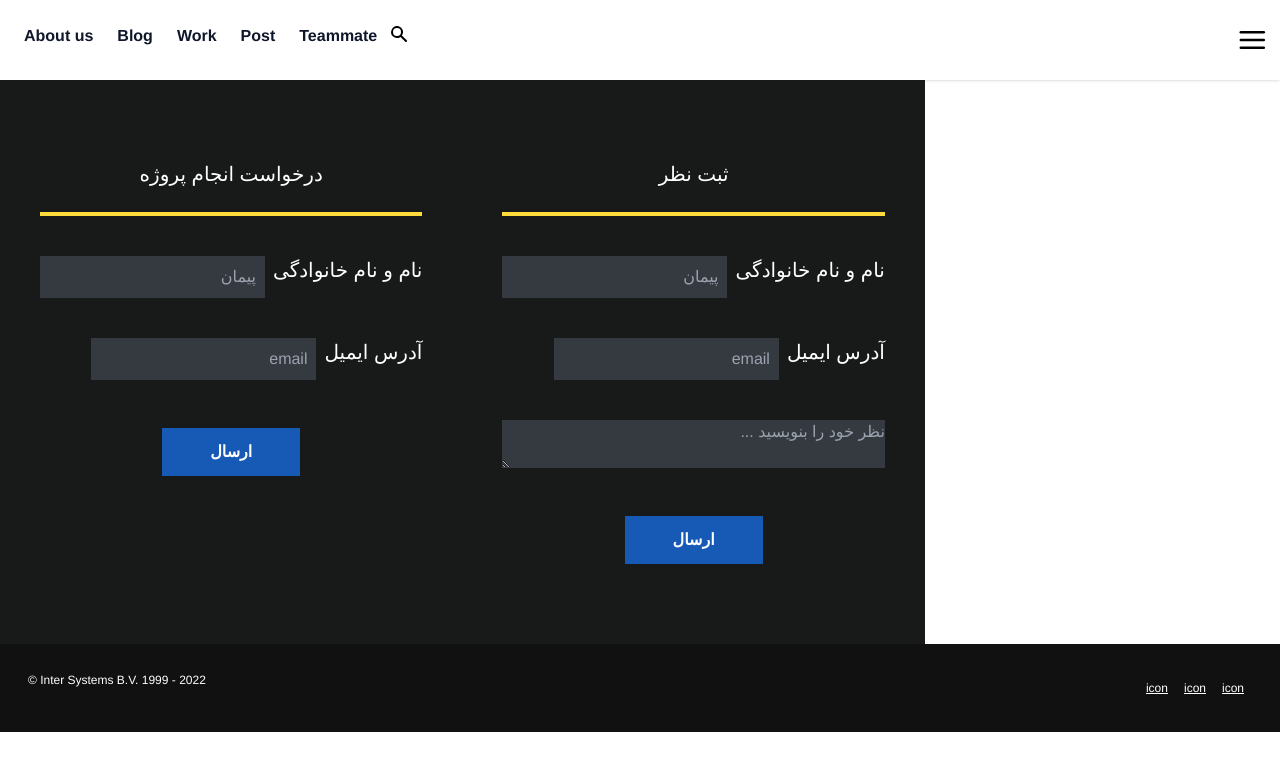
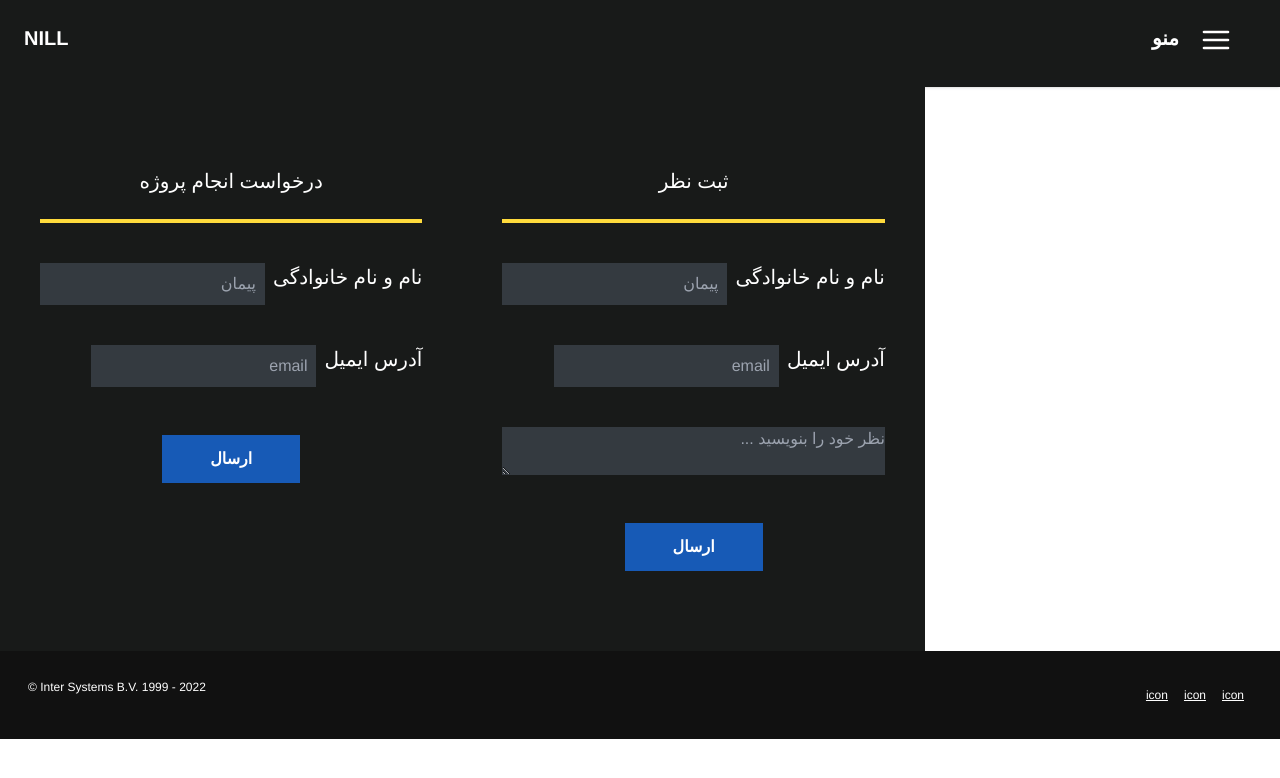
Before and after one commit to Samira-ABDI79/Nill, a React (Create React App) app: page /about in a window 1280 px wide. Shown: the top 778 px of the page. Built offline with nearby package versions, Linux system fonts and the light colour scheme.

Commit message:
feat (Layouts) : add Drawer in navbar

```diff
--- a/public/index.html
+++ b/public/index.html
@@ -36,6 +36,7 @@ body{
    overflow-x: hidden;
 
 }
+
     </style>
   </head>
   <body>
--- a/src/Components/Home/Home.tsx
+++ b/src/Components/Home/Home.tsx
@@ -4,7 +4,7 @@ import images from "../../Importer/Importer";
 function Home(){
     return (
      <>
-      <div className="mt-10 px-8">
+      <div className="mt-10 px-8 overflow-x-hidden">
 
 
 </div>
--- a/src/Layouts/Menu.tsx
+++ b/src/Layouts/Menu.tsx
@@ -1,12 +1,13 @@
 import { Link } from "react-router-dom";
 import { useState } from "react";
 import {menuItems} from "../Services/Data/data"
-function Menu(){
+function Drawer(){
     const [item] = useState(menuItems);
     return (
 
         <>
-      <div className="bg-screen flex justify-center items-center mt-12 pb-20 h-screen">
+    <div className="absolute w-screen h-screen overflow-x-hidden">
+    <div className="bg-screen flex justify-center items-center  pb-20 h-screen">
   <div className="w-3/6 flex flex-col justify-center items-center">
   {item.map((item) => (
   <a  className="p-3 hover:underline font-bold text-5xl text-white">  <Link to={item.route}>{item.name}</Link></a>
@@ -16,8 +17,9 @@ function Menu(){
 
   </div>
 </div>
+    </div>
         </>
     )
 }
 
-export default Menu;
+export default Drawer;
--- a/src/Layouts/Navbar.tsx
+++ b/src/Layouts/Navbar.tsx
@@ -1,33 +1,45 @@
 import { useState } from "react";
-import { Link } from "react-router-dom";
+import Drawer from "./Menu";
 
 
-import {navbarItems} from "../Services/Data/data"
 
 
-const Navbar = () => {
-  const [item] = useState(navbarItems);
+const HomeNavbar = () => {
+
+  const [showModal,setShowModal]=useState(false)
 
   return (
+   <>
 
+<header className="w-screen p-3 bg-screen shadow overflow-x-hidden">
+    <div className="w-screen  flex justify-between p-3">
+  <p className="text-white font-bold text-xl">NILL</p>
+    <div className="flex justify-between lg:w-32 w-3/6" >
+    <p className="text-white font-bold text-xl" >منو</p>
+    <div>
 
-<header className="w-screen p-3 bg-white shadow ">
-    <div className="flex py-3">
+            {!showModal ?
+      <button className="mr-12" type="button" onClick={()=>setShowModal(true)}>
+      <svg className="h-8 w-8 text-white"  viewBox="0 0 24 24"  fill="none"  stroke="currentColor"  stroke-width="2"  stroke-linecap="round"  stroke-linejoin="round">  <line x1="3" y1="12" x2="21" y2="12" />  <line x1="3" y1="6" x2="21" y2="6" />  <line x1="3" y1="18" x2="21" y2="18" /></svg>
 
-    <nav className="flex  Space evenly flex-initial w-screen ">
+      </button> : <></>
+   }
+   {showModal ?
+      <button className="text-white font-bold lg:mr-12 mr-24" type="button" onClick={()=>setShowModal(false)}>
+      close
 
+      </button> : <></>
+   }
+    </div>
+    </div>
 
-    {item.map((item) => (
-            <a  className="px-3 hover:underline font-semibold text-slate-900">  <Link to={item.route}>{item.name}</Link></a>
-            ))}
-            <svg aria-hidden="true" className="w-5 h-5 text-gray-500 dark:text-gray-400" fill="currentColor" viewBox="0 0 20 20" xmlns="http://www.w3.org/2000/svg"><path fill-rule="evenodd" d="M8 4a4 4 0 100 8 4 4 0 000-8zM2 8a6 6 0 1110.89 3.476l4.817 4.817a1 1 0 01-1.414 1.414l-4.816-4.816A6 6 0 012 8z" clip-rule="evenodd"></path></svg>
-            </nav>
-            <svg className="h-8 w-8 text-black"  viewBox="0 0 24 24"  fill="none"  stroke="currentColor"  stroke-width="2"  stroke-linecap="round"  stroke-linejoin="round">  <line x1="3" y1="12" x2="21" y2="12" />  <line x1="3" y1="6" x2="21" y2="6" />  <line x1="3" y1="18" x2="21" y2="18" /></svg>
             </div>
+</header>
+{showModal ? <Drawer /> : <></>
 
-</header>
-
+}
+</>
   );
 };
 
-export default Navbar;
+export default HomeNavbar;
```
